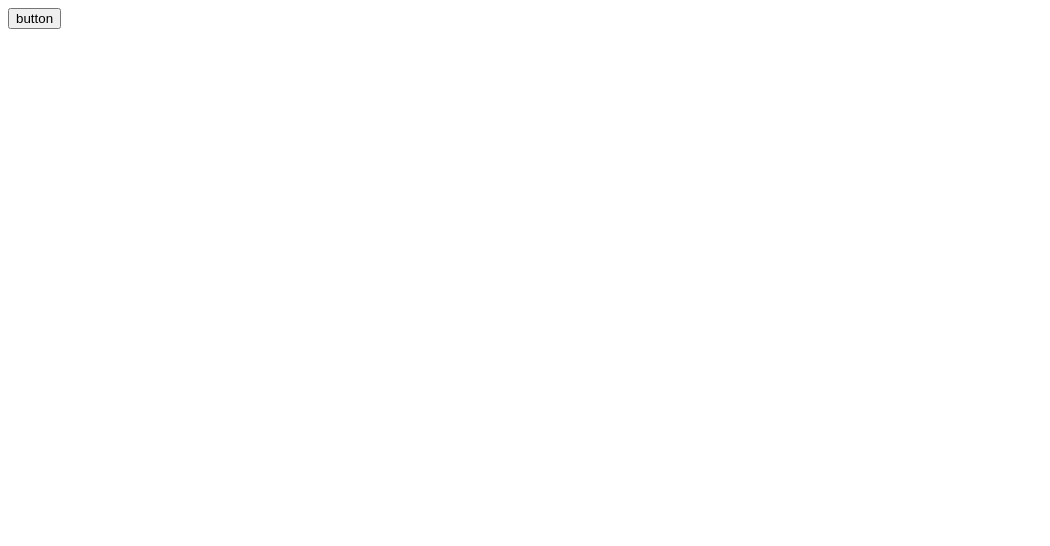
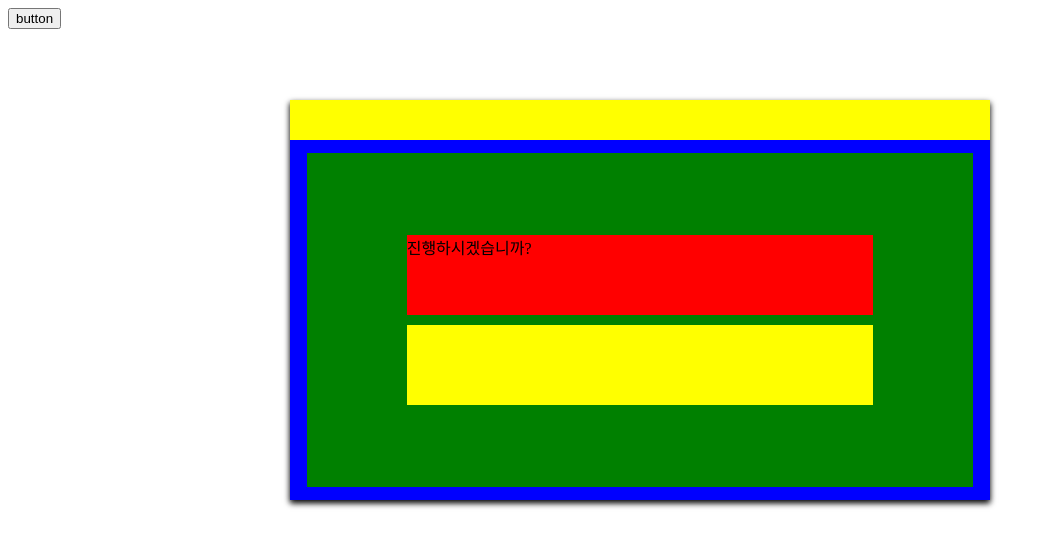
Before and after one commit to Dongwankim1/dconfirm, a plain HTML site: page index.html in a window 1280 px wide. Shown: the whole page, without its empty margins (0-1050 px from the left). Drawn offline with Linux system fonts and the light colour scheme.

Commit message:
second commit

```diff
--- a/dconfirm/dconfirm.js
+++ b/dconfirm/dconfirm.js
@@ -20,22 +20,94 @@
  * @returns {boolean}
  */
 
-function Dconfirm(mainElem,innerElemId,options,content,callback){
-    this.mainElem = mainElem;
-    this.innerElemId = innerElemId;
+function Dconfirm(options,content,callback){
     this.options = options;
     this.content = content;
     this.callback = callback;
     this.create();
+    window.addEventListener("resize",resize.bind(this));
+
+
+    function resize(){
+        this.mainFrame.style.top = window.innerHeight/8+"px";
+        this.mainFrame.style.left = (window.innerWidth/2)-(options.width/2)+"px";
+
+    }
 }
 
 Dconfirm.prototype.create = function(){
-    this.mainElem.style.display = "none";
-    document.body.appendChild(this.mainElem);
+    this.mainFrame = document.createElement("div");
+    this.mainFrame.className = "dconfirm_container";
+    this.mainFrame.style.display = "flex";
+    this.mainFrame.style.flexDirection = "column";
+    this.mainFrame.style.alignItems = "center";
+    this.mainFrame.style.justifyContent = "center";
+    this.mainFrame.style.width = options.width+"px";
+    this.mainFrame.style.height = options.height+"px";
+    this.mainFrame.style.position = "absolute"
+    this.mainFrame.style.top = window.innerHeight/8+"px";
+    this.mainFrame.style.left = (window.innerWidth/2)-(options.width/2)+"px";
+    this.mainFrame.style.boxShadow = "0 3px 6px rgba(0,0,0,0.16), 0 3px 6px ";
+    this.mainFrame.style.background = "red";
+    this.mainFrame.style.zIndex = 99999;
+
+    this.titleFrame = document.createElement("div");
+    this.titleFrame.style.background = "yellow";
+    this.titleFrame.style.width = options.width+"px";
+    this.titleFrame.style.height = options.height+"px";
+    this.titleFrame.style.flex ="0.1";
+
+
+    this.contentFrame = document.createElement("div");
+    this.contentFrame.style.background = "blue";
+    this.contentFrame.style.width = options.width+"px";
+    this.contentFrame.style.height = options.height+"px";
+    this.contentFrame.style.flex ="0.9";
+    this.contentFrame.style.display = "flex";
+    this.contentFrame.style.justifyContent = "center";
+    this.contentFrame.style.alignItems = "center";
+
+    this.contentSubFrame = document.createElement("div");
+    this.contentSubFrame.style.background = "green";
+    this.contentSubFrame.style.width = (options.width)/1.05+"px";
+    this.contentSubFrame.style.height = (options.height/1.2)+"px";
+    this.contentSubFrame.style.display = "flex";
+    this.contentSubFrame.style.alignItems = "center";
+    this.contentSubFrame.style.justifyContent = "center";
+    this.contentSubFrame.style.flexDirection = "column";
+
+    this.contentComponent = document.createElement("div");
+    this.contentComponent.style.background = "red";
+    this.contentComponent.style.width = (options.width)/1.5+"px";
+    this.contentComponent.style.height = (options.height)/5+"px";
+    this.contentComponent.style.margin = "5px";
+
+    this.contentSpan = document.createElement("span");
+    this.contentSpan.innerText= options.text;
+    this.contentComponent.append(this.contentSpan);
+
+    this.btnComponent = document.createElement("div");
+    this.btnComponent.style.background = "yellow";
+    this.btnComponent.style.width = (options.width)/1.5+"px";
+    this.btnComponent.style.height = (options.height)/5+"px";
+    this.btnComponent.style.margin = "5px";
+
+    //this.subFrame.append(this.btnComponent);
+    this.contentSubFrame.appendChild(this.contentComponent);
+    this.contentSubFrame.appendChild(this.btnComponent);
+    this.contentFrame.append(this.contentSubFrame);
+    this.mainFrame.append(this.titleFrame);
+    this.mainFrame.append(this.contentFrame);
+    document.body.append(this.mainFrame)
+
+
+
 }
 
-Dconfirm.prototype.confirm = function(){
+Dconfirm.prototype.confirm = function(btnOptions){
+    if(btnOptions!=null || btnOptions!=undefined){
 
+    }
 }
 
 Dconfirm.prototype.alert = function(){
--- a/index.html
+++ b/index.html
@@ -14,8 +14,15 @@
             alert("ass");
 
         }
+        var options = {text:"진행하시겠습니까?",width:700,height:400}
+        var k = new Dconfirm(options);
+
     </script>
 
     <button onclick="onClick()">button</button>
+
+    <div>
+
+    </div>
 </body>
 </html>
```
